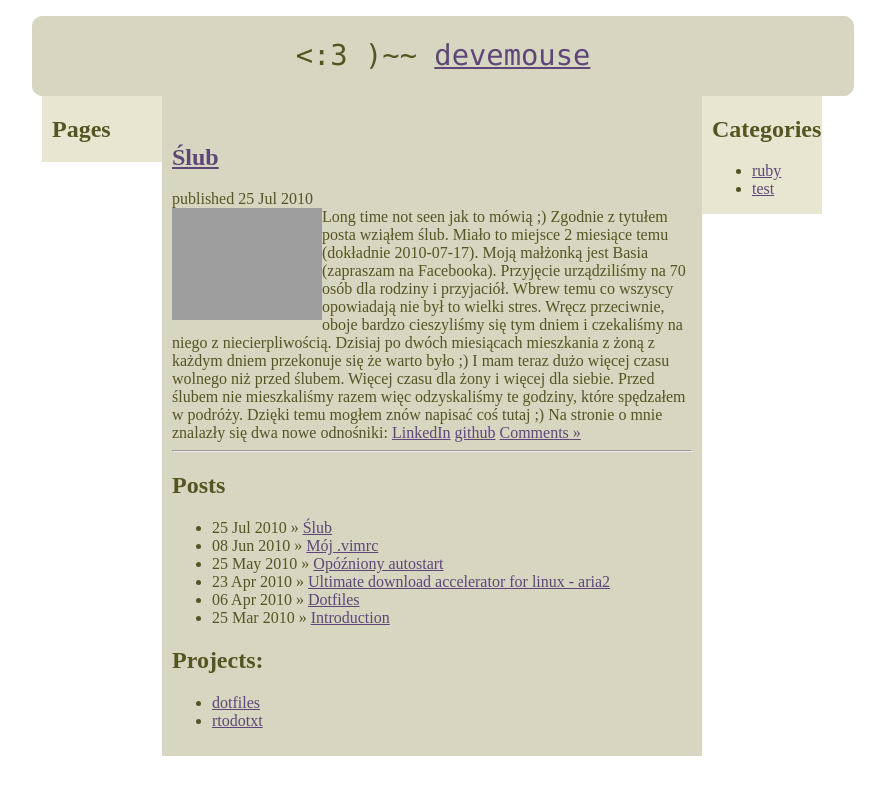
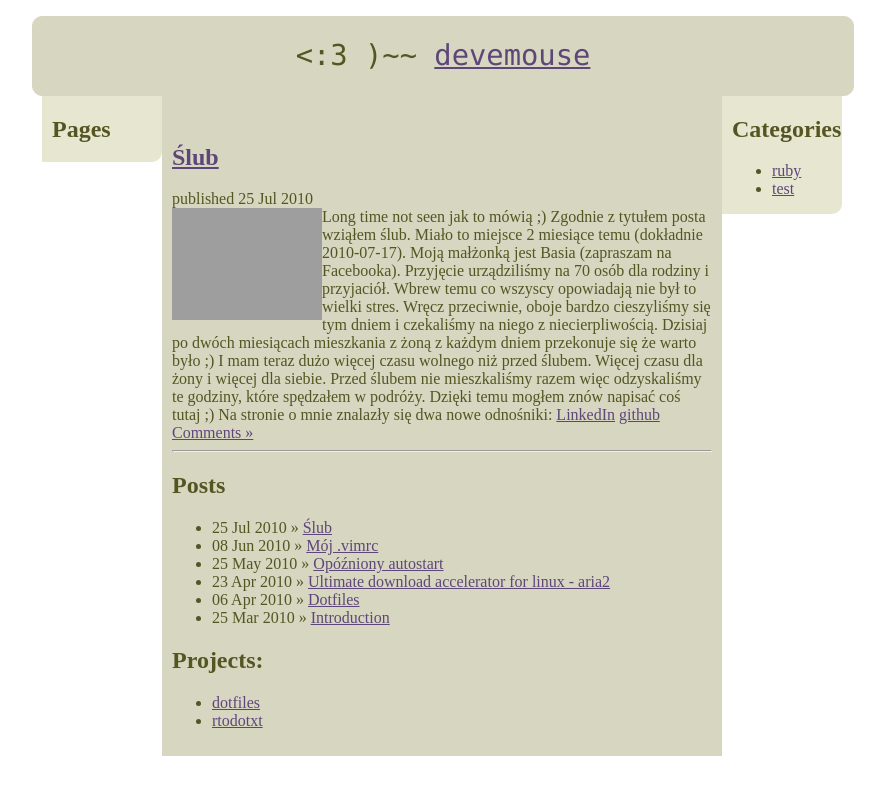
Before and after one commit to devemouse/devemouse.github.com, a Jekyll site: the page built from index.html, in a window 1280 px wide. Shown: the top 795 px of the page, without its empty margins (198-1083 px from the left). Built offline with Jekyll 4.4.1, drawn with Linux system fonts in a browser that asks for light colours; Markdown is read by kramdown in place of the engine named in the settings; grey boxes are pictures that could not be loaded.

Commit message:
added rounded corners

```diff
--- a/css/default.css
+++ b/css/default.css
@@ -41,11 +41,12 @@
    background: #E6E6D1;
    padding-left:10px;
    padding-right:10px;
+   border-bottom-right-radius: 10px;
 }
 
 .container .center {
    background: #D6D6C1;
-   width:520px;
+   width:540px;
    padding:10px;
 }
 
```
